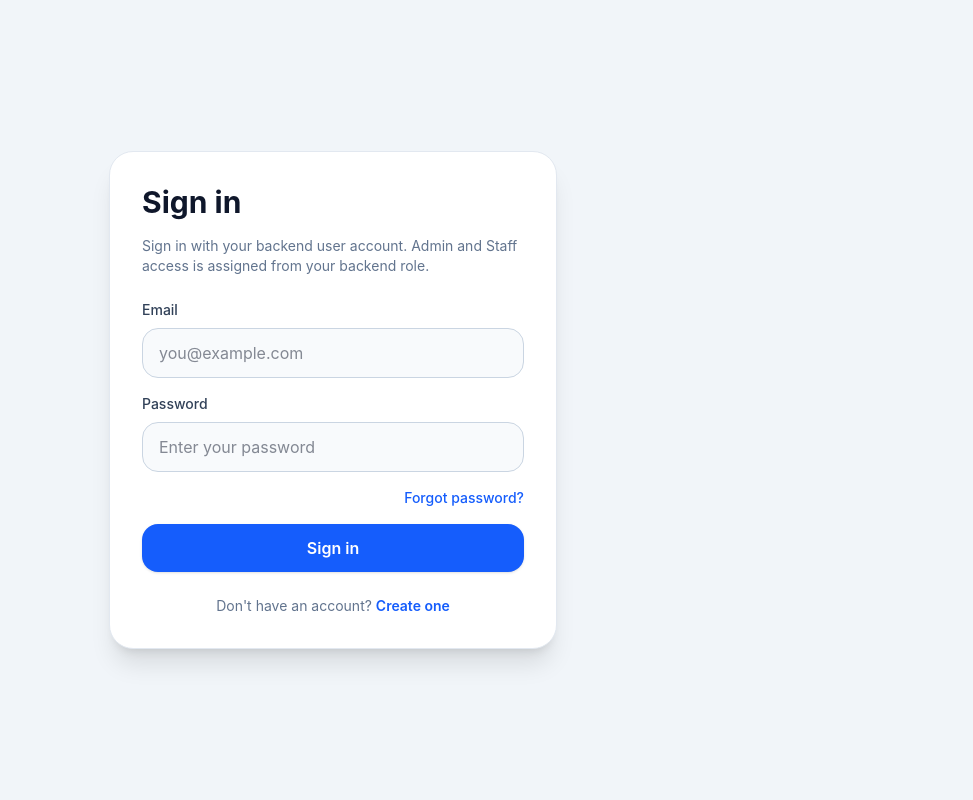
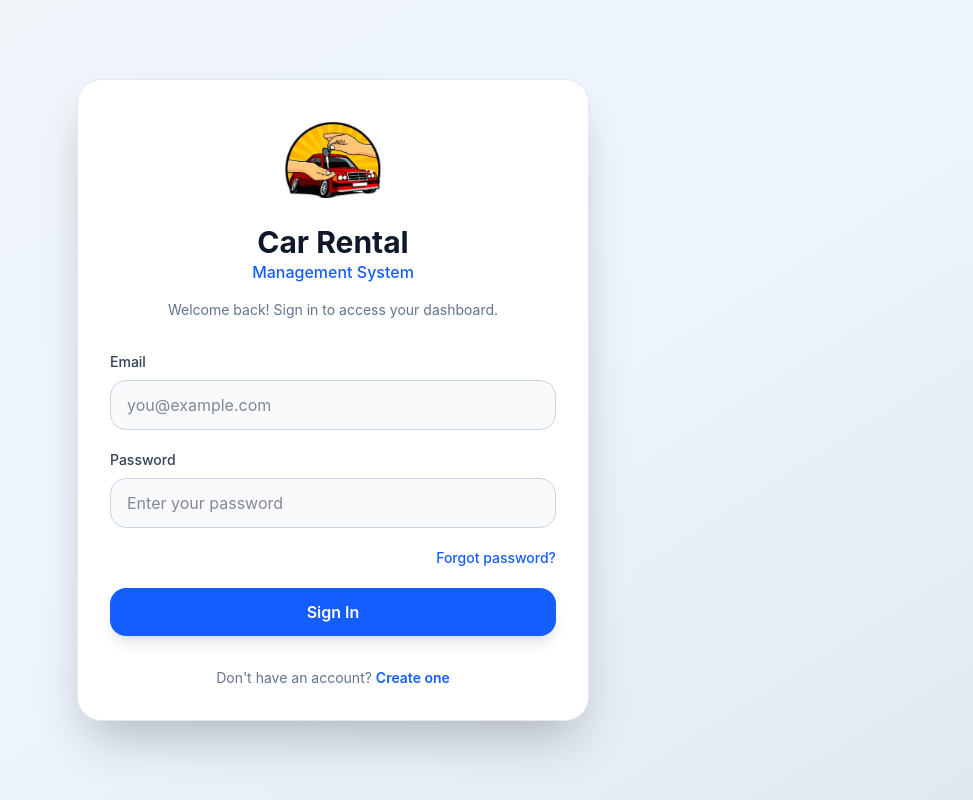
Before and after one commit to caziiz/Car_Rental_System_Frontend, a React (Vite) app: page /login in a window 1280 px wide. Shown: the whole page, without its empty margins (307-1280 px from the left). Built offline with nearby package versions, Linux system fonts and the light colour scheme; no server answers.

Commit message:
Used Logo Inside Login, register and Reset Password Pages

```diff
--- a/src/Pages/ForgotPassword.jsx
+++ b/src/Pages/ForgotPassword.jsx
@@ -106,6 +106,24 @@ function ForgotPassword() {
   return (
     <div className="min-h-screen bg-slate-100 dark:bg-slate-900 flex items-center justify-center p-4">
       <div className="w-full max-w-md bg-white dark:bg-zinc-900 rounded-3xl shadow-xl border border-slate-200 dark:border-zinc-800 p-8">
+        {/* Logo & Header */}
+        <div className="flex flex-col items-center mb-8">
+          <img
+            src="/Logo.jpg"
+            alt="Car Rental Logo"
+            className="w-24 h-24 object-contain mb-4"
+          />
+
+          <h1 className="text-3xl font-bold text-slate-900 dark:text-white">
+            Car Rental
+          </h1>
+
+          <p className="text-blue-600 font-medium">
+            Management System
+          </p>
+
+
+        </div>
 
         {/* Step 1 — Email lookup */}
         {step === "email" && (
--- a/src/Pages/Login.jsx
+++ b/src/Pages/Login.jsx
@@ -5,6 +5,7 @@ import { useAuth } from "../Context/AuthContext";
 function Login() {
   const navigate = useNavigate();
   const { user, login } = useAuth();
+
   const [email, setEmail] = useState("");
   const [password, setPassword] = useState("");
   const [error, setError] = useState("");
@@ -18,72 +19,122 @@ function Login() {
     event.preventDefault();
     setError("");
 
-    if (!email.trim()) { setError("Please enter your email."); return; }
-    if (!password.trim()) { setError("Please enter your password."); return; }
+    if (!email.trim()) {
+      setError("Please enter your email.");
+      return;
+    }
+
+    if (!password.trim()) {
+      setError("Please enter your password.");
+      return;
+    }
 
     setSubmitting(true);
-    const result = await login({ email: email.trim(), password: password.trim() });
+
+    const result = await login({
+      email: email.trim(),
+      password: password.trim(),
+    });
+
     setSubmitting(false);
 
-    if (!result.success) { setError(result.message); return; }
+    if (!result.success) {
+      setError(result.message);
+      return;
+    }
+
     navigate("/dashboard", { replace: true });
   };
 
   return (
-    <div className="min-h-screen bg-slate-100 dark:bg-slate-900 flex items-center justify-center p-4">
-      <div className="w-full max-w-md bg-white dark:bg-zinc-900 rounded-3xl shadow-xl border border-slate-200 dark:border-zinc-800 p-8">
-        <h1 className="text-3xl font-bold text-slate-900 dark:text-white mb-4">Sign in</h1>
-        <p className="text-sm text-slate-500 dark:text-zinc-400 mb-6">
-          Sign in with your backend user account. Admin and Staff access is assigned from your backend role.
-        </p>
+    <div className="min-h-screen bg-gradient-to-br from-slate-100 via-blue-50 to-slate-200 dark:from-slate-900 dark:via-slate-950 dark:to-black flex items-center justify-center p-4">
+      <div className="w-full max-w-lg bg-white dark:bg-zinc-900 rounded-3xl shadow-2xl border border-slate-200 dark:border-zinc-800 p-8">
+
+        {/* Logo & Header */}
+        <div className="flex flex-col items-center mb-8">
+          <img
+            src="/Logo.jpg"
+            alt="Car Rental Logo"
+            className="w-24 h-24 object-contain mb-4"
+          />
+
+          <h1 className="text-3xl font-bold text-slate-900 dark:text-white">
+            Car Rental
+          </h1>
+
+          <p className="text-blue-600 font-medium">
+            Management System
+          </p>
+
+          <p className="text-sm text-slate-500 dark:text-zinc-400 mt-4 text-center">
+            Welcome back! Sign in to access your dashboard.
+          </p>
+        </div>
 
         {error && (
-          <div className="mb-4 rounded-lg bg-red-100 text-red-700 px-4 py-3">{error}</div>
+          <div className="mb-4 rounded-xl bg-red-100 border border-red-200 text-red-700 px-4 py-3">
+            {error}
+          </div>
         )}
 
-        <form onSubmit={handleSubmit} className="space-y-4">
+        <form onSubmit={handleSubmit} className="space-y-5">
+          {/* Email */}
           <div>
-            <label className="block text-sm font-medium text-slate-700 dark:text-zinc-300">Email</label>
+            <label className="block text-sm font-medium text-slate-700 dark:text-zinc-300 mb-2">
+              Email
+            </label>
+
             <input
               type="email"
               value={email}
               onChange={(e) => setEmail(e.target.value)}
-              className="mt-2 w-full rounded-2xl border border-slate-300 bg-slate-50 px-4 py-3 text-slate-900 focus:border-blue-500 focus:outline-none focus:ring-2 focus:ring-blue-200 dark:border-zinc-700 dark:bg-zinc-800 dark:text-white"
               placeholder="you@example.com"
+              className="w-full rounded-2xl border border-slate-300 bg-slate-50 px-4 py-3 text-slate-900 focus:border-blue-500 focus:outline-none focus:ring-2 focus:ring-blue-200 dark:border-zinc-700 dark:bg-zinc-800 dark:text-white"
             />
           </div>
+
+          {/* Password */}
           <div>
-            <label className="block text-sm font-medium text-slate-700 dark:text-zinc-300">Password</label>
+            <label className="block text-sm font-medium text-slate-700 dark:text-zinc-300 mb-2">
+              Password
+            </label>
+
             <input
               type="password"
               value={password}
               onChange={(e) => setPassword(e.target.value)}
-              className="mt-2 w-full rounded-2xl border border-slate-300 bg-slate-50 px-4 py-3 text-slate-900 focus:border-blue-500 focus:outline-none focus:ring-2 focus:ring-blue-200 dark:border-zinc-700 dark:bg-zinc-800 dark:text-white"
               placeholder="Enter your password"
+              className="w-full rounded-2xl border border-slate-300 bg-slate-50 px-4 py-3 text-slate-900 focus:border-blue-500 focus:outline-none focus:ring-2 focus:ring-blue-200 dark:border-zinc-700 dark:bg-zinc-800 dark:text-white"
             />
           </div>
 
+          {/* Forgot Password */}
           <div className="flex justify-end">
             <Link
               to="/forgot-password"
-              className="text-sm text-blue-600 hover:text-blue-700 font-medium"
+              className="text-sm font-medium text-blue-600 hover:text-blue-700"
             >
               Forgot password?
             </Link>
           </div>
 
+          {/* Login Button */}
           <button
             type="submit"
             disabled={submitting}
-            className="w-full rounded-2xl bg-blue-600 px-4 py-3 text-white font-semibold shadow hover:bg-blue-700 transition disabled:opacity-60 disabled:cursor-not-allowed"
+            className="w-full rounded-2xl bg-blue-600 py-3 text-white font-semibold shadow-lg transition-all duration-300 hover:bg-blue-700 hover:shadow-xl disabled:opacity-60 disabled:cursor-not-allowed"
           >
-            {submitting ? "Signing in..." : "Sign in"}
+            {submitting ? "Signing in..." : "Sign In"}
           </button>
         </form>
 
-        <p className="mt-6 text-center text-sm text-slate-500 dark:text-zinc-400">
+        {/* Register */}
+        <p className="mt-8 text-center text-sm text-slate-500 dark:text-zinc-400">
           Don't have an account?{" "}
-          <Link to="/register" className="font-semibold text-blue-600 hover:text-blue-700">
+          <Link
+            to="/register"
+            className="font-semibold text-blue-600 hover:text-blue-700"
+          >
             Create one
           </Link>
         </p>
--- a/src/Pages/Register.jsx
+++ b/src/Pages/Register.jsx
@@ -70,6 +70,26 @@ function Register() {
   return (
     <div className="min-h-screen bg-slate-100 dark:bg-slate-900 flex items-center justify-center p-4">
       <div className="w-full max-w-md bg-white dark:bg-zinc-900 rounded-3xl shadow-xl border border-slate-200 dark:border-zinc-800 p-8">
+        {/* Logo & Header */}
+        <div className="flex flex-col items-center mb-8">
+          <img
+            src="/Logo.jpg"
+            alt="Car Rental Logo"
+            className="w-24 h-24 object-contain mb-4"
+          />
+
+          <h1 className="text-3xl font-bold text-slate-900 dark:text-white">
+            Car Rental
+          </h1>
+
+          <p className="text-blue-600 font-medium">
+            Management System
+          </p>
+
+          <p className="text-sm text-slate-500 dark:text-zinc-400 mt-4 text-center">
+            Welcome! Register New Account to access the management system.
+          </p>
+        </div>
         <h1 className="text-3xl font-bold text-slate-900 dark:text-white mb-4">Create account</h1>
         <p className="text-sm text-slate-500 dark:text-zinc-400 mb-6">
           Register a new account. All new accounts start with Staff access — an Admin can upgrade your role later.
--- a/src/components/Sidebar.jsx
+++ b/src/components/Sidebar.jsx
@@ -84,7 +84,7 @@ function Sidebar() {
             alt="Logo"
             className="w-10 h-10 object-contain"
           />
-          <h1 className="text-xl font-bold">Car Rental</h1>
+          <h1 className="text-xl font-bold">Car Rental System</h1>
         </div>
 
         <button className="lg:hidden" onClick={() => setIsOpen(false)}>
```
